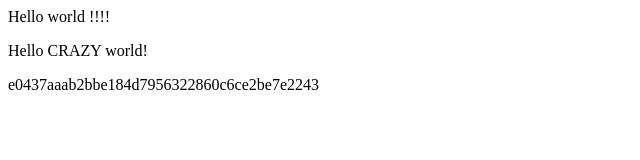
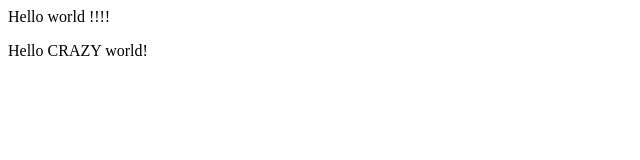
Before and after one commit to matildabellak/first-html, a plain HTML site: page index.html in a window 1280 px wide. Shown: the whole page, without its empty margins (0-640 px from the left). Drawn offline with Linux system fonts and the light colour scheme.

Commit message:
Without numbers

```diff
--- a/index.html
+++ b/index.html
@@ -6,5 +6,4 @@
     <p>Hello world !!!!</p>
     <p>Hello CRAZY world!</p>
   </body>
-e0437aaab2bbe184d7956322860c6ce2be7e2243
 </html>
```
